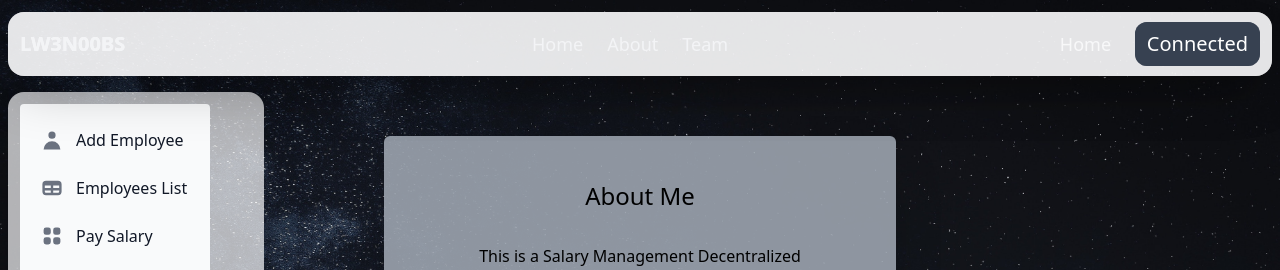
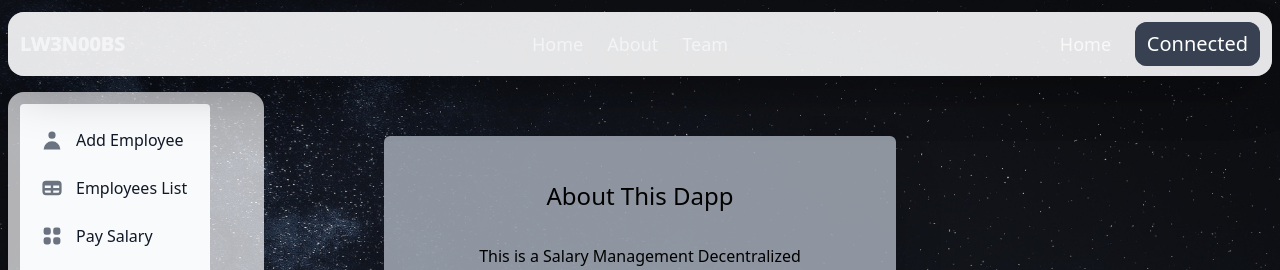
Before and after one commit to kushagrasarathe/ethernalsdapp, a Next.js app in the folder frontend/: page /about in a window 1280 px wide. Shown: the top 270 px of the page. Built offline with nearby package versions, Linux system fonts and the light colour scheme.

Commit message:
finished

```diff
--- a/frontend/pages/about.js
+++ b/frontend/pages/about.js
@@ -13,7 +13,7 @@ export default function Contact() {
       <div className="mt-8 p-12 rounded-md max-w-lg mx-auto shadow-2xl sm:p-3 bg-opacity-90 bg-gray-400  ">
           <div className="text-center">
             <div className="text-black font-semibold">
-              <p className="mt-8 text-2xl font-medium text-center">About Me</p>
+              <p className="mt-8 text-2xl font-medium text-center">About This Dapp</p>
               <p className="max-w-sm mx-auto p-4 mt-4 text-md font-medium">
                 This is a Salary Management Decentralized application that lets an organisation's admin send payments to their employees in Ethereum.
                 <br />
```
Also changed, not shown: 1 other file (tests, documents, lock files or other folders).
